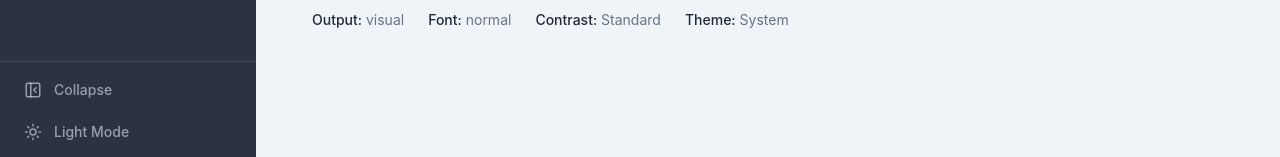
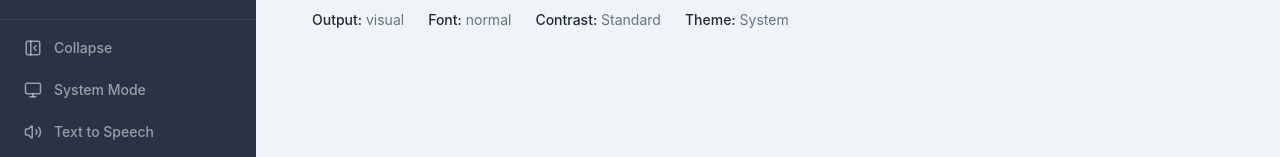
Before and after one commit to p12010304/Beyond-Binary, a React (Vite) app: page / in a window 1280 px wide. Shown: the part 640-797 px from the top of the page. Built offline with nearby package versions, Linux system fonts and the light colour scheme; no server answers.

Commit message:
Update Layout.tsx

```diff
--- a/src/components/Layout.tsx
+++ b/src/components/Layout.tsx
@@ -8,8 +8,11 @@ import {
   Settings,
   Menu,
   X,
+  Volume2,
+  VolumeX,
   Sun,
   Moon,
+  Monitor,
   GripVertical,
   PanelLeftClose,
   PanelLeft,
@@ -34,11 +37,11 @@ const navItems = [
   { to: '/settings', icon: Settings, label: 'Settings' },
 ]
 
-const themeIcons = { light: Sun, dark: Moon } as const
+const themeIcons = { light: Sun, dark: Moon, system: Monitor } as const
 
 export default function Layout() {
   const [mobileOpen, setMobileOpen] = useState(false)
-  const { preferences, setTheme } = useAccessibility()
+  const { isSpeaking, stopSpeaking, speak, preferences, setTheme } = useAccessibility()
   const {
     sidebarWidth,
     setSidebarWidth,
@@ -51,15 +54,12 @@ export default function Layout() {
 
   // Cycle theme: light -> dark -> system
   const cycleTheme = () => {
-  const order: Array<'light' | 'dark'> = ['light', 'dark']
-  const current = preferences.theme === 'system' ? 'light' : preferences.theme
-  const idx = order.indexOf(current)
-  setTheme(order[(idx + 1) % order.length])
-}
+    const order: Array<'light' | 'dark' | 'system'> = ['light', 'dark', 'system']
+    const idx = order.indexOf(preferences.theme)
+    setTheme(order[(idx + 1) % order.length])
+  }
 
-  const themeKey: 'light' | 'dark' = preferences.theme === 'dark' ? 'dark' : 'light'
-  const ThemeIcon = themeIcons[themeKey]
-
+  const ThemeIcon = themeIcons[preferences.theme] ?? Sun
 
   // --- Resize logic ---
   const handleResizeStart = useCallback((e: React.PointerEvent) => {
@@ -285,13 +285,40 @@ export default function Layout() {
             )}
             size={collapsed ? 'icon' : 'default'}
             onClick={cycleTheme}
-            aria-label={`Theme: ${themeKey}. Click to change.`}
-            title={`Theme: ${themeKey}`}
-
+            aria-label={`Theme: ${preferences.theme}. Click to change.`}
+            title={`Theme: ${preferences.theme}`}
           >
             <ThemeIcon className="h-[1.125rem] w-[1.125rem]" aria-hidden="true" />
             {!collapsed && (
-              <span className="text-sm truncate capitalize">{themeKey} mode</span>
+              <span className="text-sm truncate capitalize">{preferences.theme} mode</span>
+            )}
+          </Button>
+
+          {/* TTS toggle */}
+          <Button
+            variant="ghost"
+            className={cn(
+              'w-full text-sidebar-foreground/60 hover:bg-sidebar-foreground/8 hover:text-sidebar-foreground',
+              collapsed ? 'justify-center' : 'justify-start gap-3',
+            )}
+            size={collapsed ? 'icon' : 'default'}
+            onClick={() => {
+              if (isSpeaking) {
+                stopSpeaking()
+              } else {
+                speak('Text to speech is enabled.')
+              }
+            }}
+            aria-label={isSpeaking ? 'Stop text to speech' : 'Test text to speech'}
+            title={isSpeaking ? 'Stop speaking' : 'Text to speech'}
+          >
+            {isSpeaking ? (
+              <VolumeX className="h-[1.125rem] w-[1.125rem]" aria-hidden="true" />
+            ) : (
+              <Volume2 className="h-[1.125rem] w-[1.125rem]" aria-hidden="true" />
+            )}
+            {!collapsed && (
+              <span className="text-sm truncate">{isSpeaking ? 'Stop Speaking' : 'Text to Speech'}</span>
             )}
           </Button>
         </div>
```
